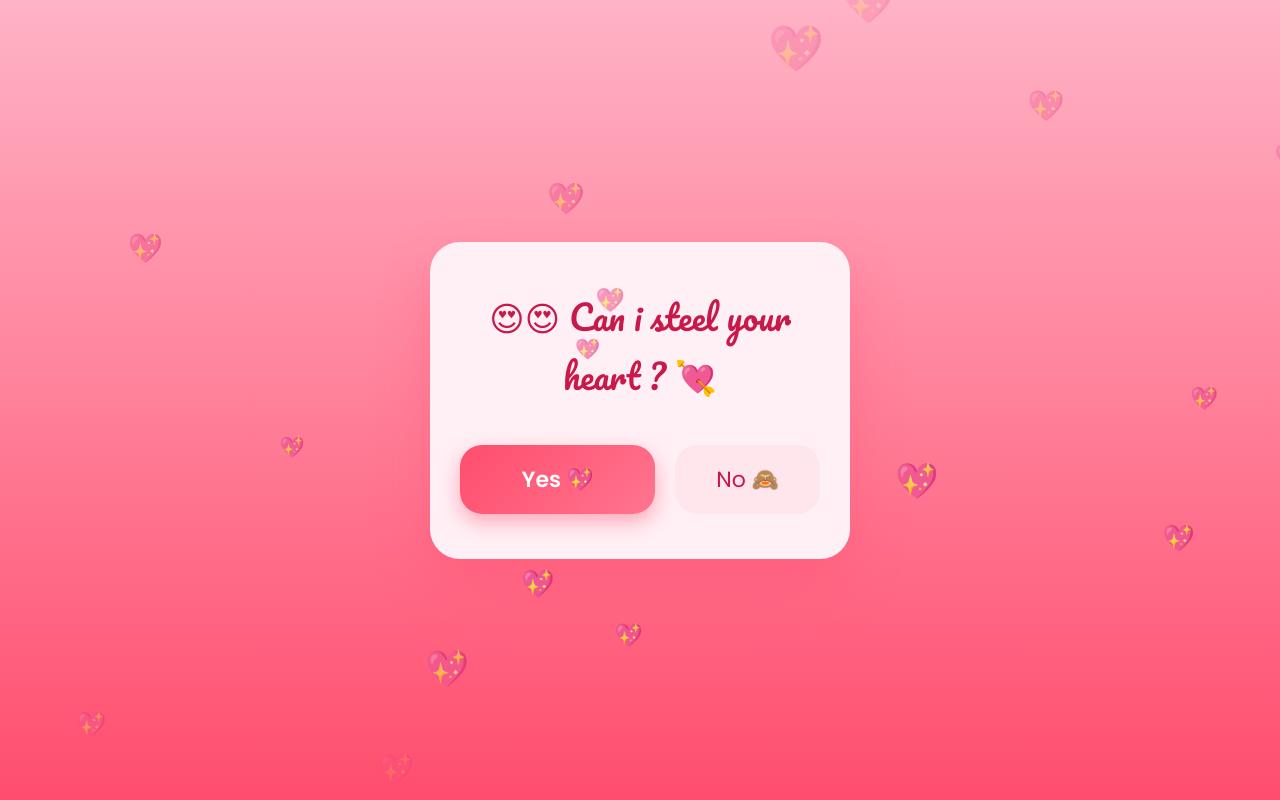
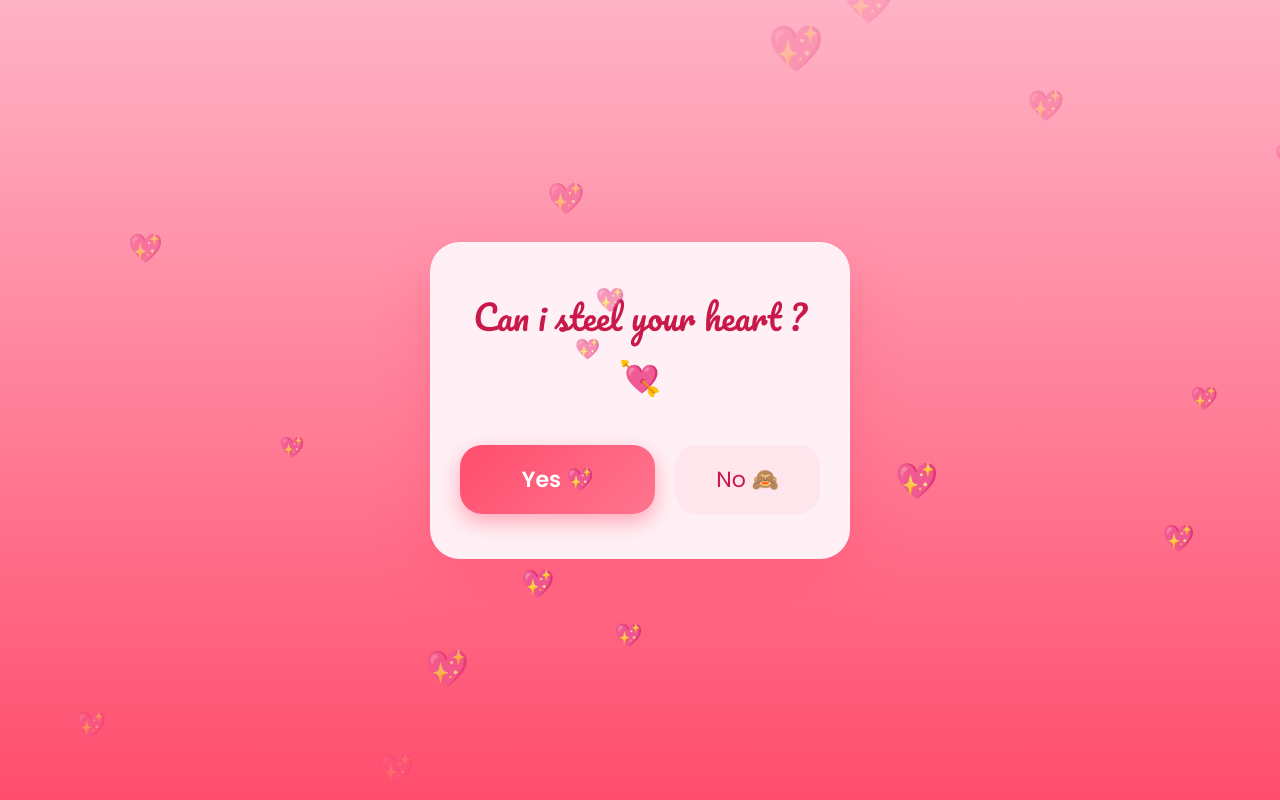
Before and after one commit to naty1995/Natydread, a plain HTML site: page index.html in a window 1280 px wide. Both pictures are taken after a click on the button "Tap to start ✨". Drawn offline with Linux system fonts and the light colour scheme.

Commit message:
Remove emojis from proposal text in index.html

```diff
--- a/index.html
+++ b/index.html
@@ -19,7 +19,7 @@
 
   <!-- PROPOSAL SCREEN -->
   <div id="proposalScreen" class="hidden">
-    <div id="proposal">  😍😍 Can i steel your heart ? 💘</div>
+    <div id="proposal">  Can i steel your heart ? 💘</div>
     <div class="buttons hidden" id="choiceButtons">
       <button id="yesBtn">Yes 💖</button>
       <button id="noBtn">No 🙈</button>
```
